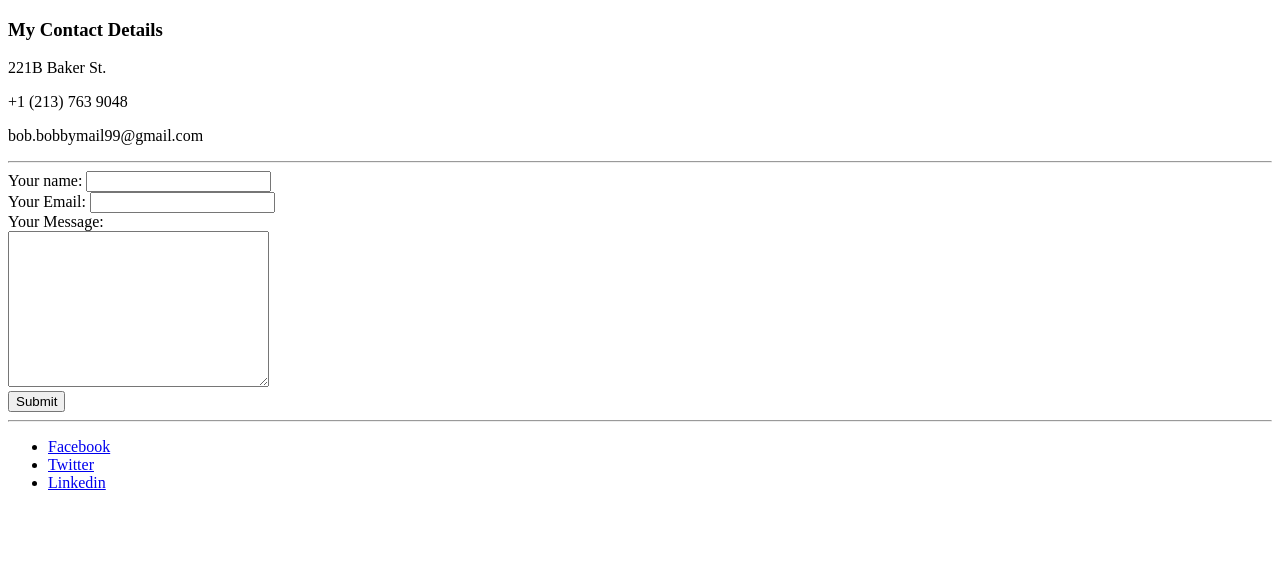
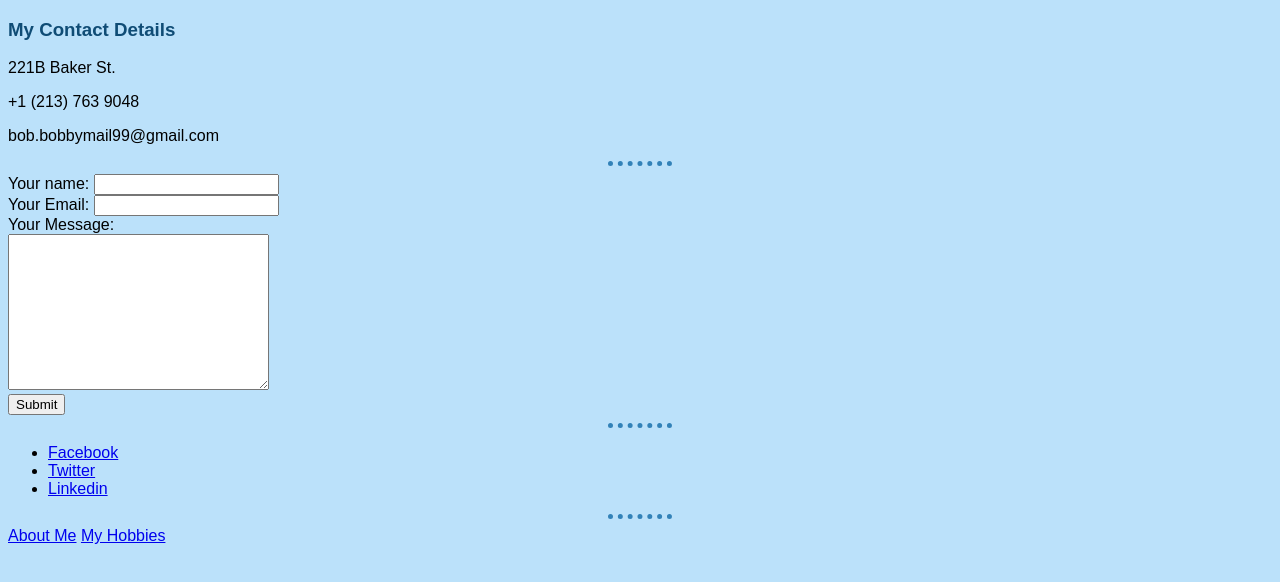
Before and after one commit to bobbobby99/cv, a plain HTML site: page contacts.html in a window 1280 px wide. Drawn offline with Linux system fonts and the light colour scheme.

Commit message:
Add files via upload
Added CSS Styles

```diff
--- /dev/null
+++ b/CSS/styles.css
@@ -0,0 +1,20 @@
+body {
+  background-color: #BBE1FA;
+  font-family: arial;
+}
+
+hr {
+  border-style: none;
+  border-top-style: dotted;
+  border-color: #3282B8;
+  border-width: 5px;
+  width: 5%;
+}
+
+h1 {
+  color: #0F4C75;
+}
+
+h3 {
+  color: #0F4C75;
+}
--- a/contacts.html
+++ b/contacts.html
@@ -2,7 +2,8 @@
 <html lang="en" dir="ltr">
   <head>
     <meta charset="utf-8">
-    <title></title>
+    <title>Contact Me</title>
+    <link rel="stylesheet" href="css/styles.css">
   </head>
   <body>
     <h3>My Contact Details</h3>
@@ -27,5 +28,8 @@
       <li><a href="https://Twitter.com">Twitter</a></li>
       <li><a href="https://linkedin.com">Linkedin</a></li>
     </ul>
-  </body>
+    <hr>
+    <a href="index.html">About Me</a>
+    <a href="hobbies.html">My Hobbies</a>
+    </body>
 </html>
```
Also changed, not shown: hobbies.html (+5 -1 lines), index.html (+3 -1 lines).
